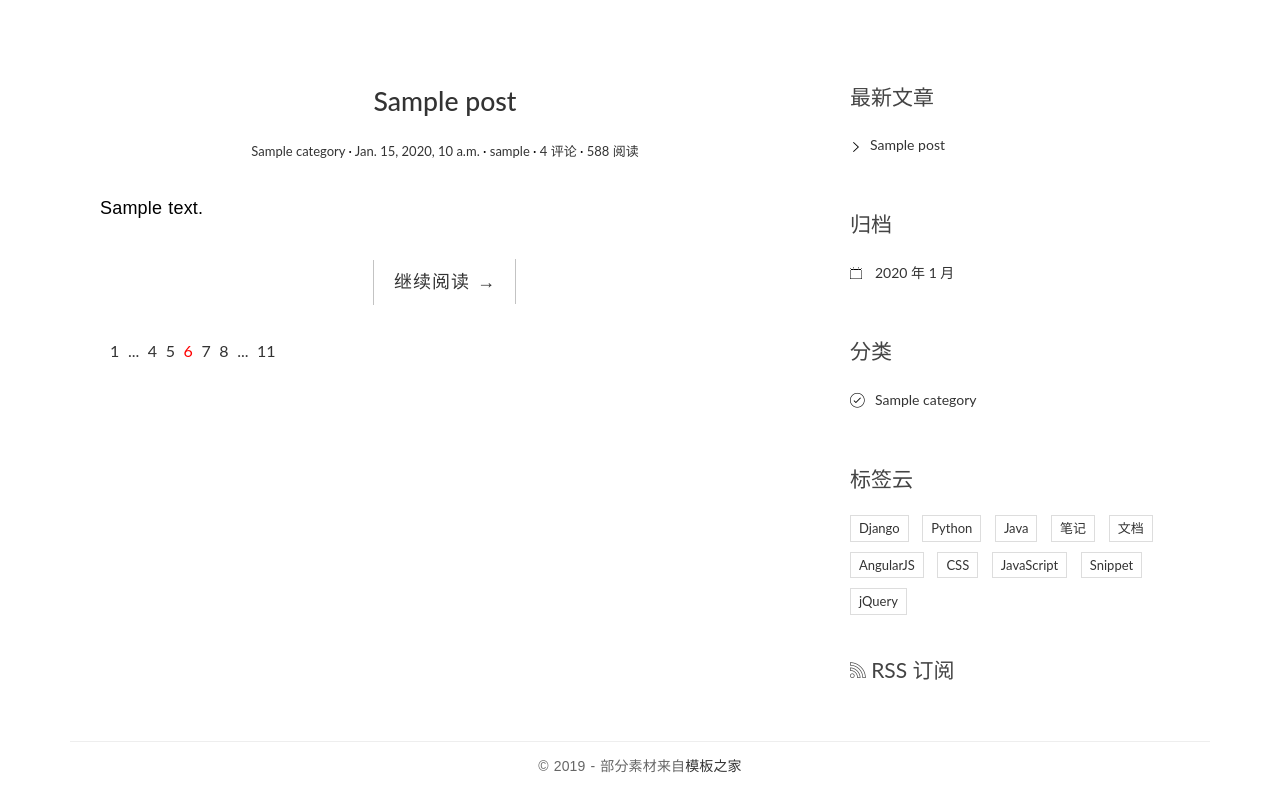
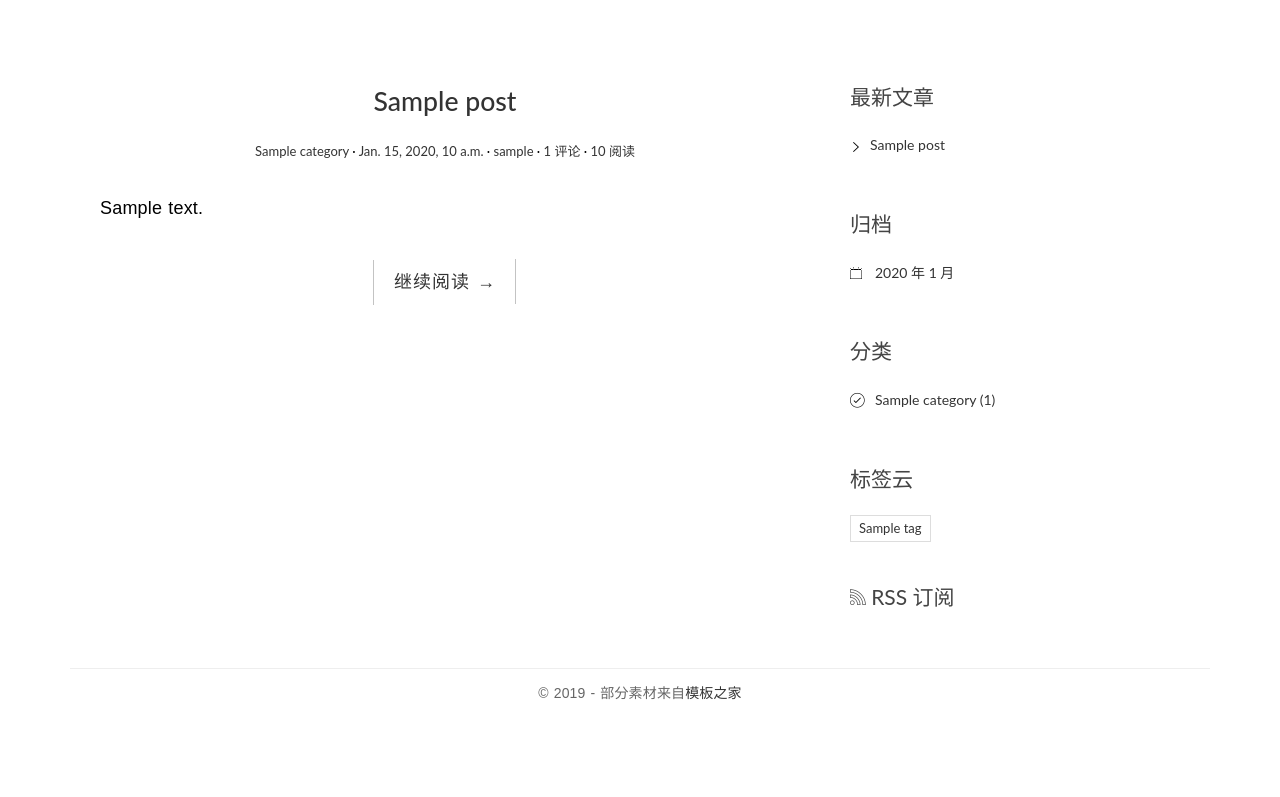
Before and after one commit to zxs1997/myblog, a Django app: page / in a window 1280 px wide. Shown: the part 91-888 px from the top of the page. After the commit the page ends 791 px from the top, so only its background shows below. Run offline with Django 3.2, Linux system fonts and the light colour scheme; tables that the repository leaves empty hold one stand-in row (values such as "Sample post").

Commit message:
完整了

```diff
--- a/blog/templatetags/blog_tags.py
+++ b/blog/templatetags/blog_tags.py
@@ -1,5 +1,6 @@
-from ..models import Post, Category
+from ..models import Post, Category, Tag
 from django import template
+from django.db.models.aggregates import Count
 
 register = template.Library()
 
@@ -16,5 +17,12 @@ def archives():
 
 @register.simple_tag
 def get_categories():
-    # 别忘了在顶部引入 Category 类
-    return Category.objects.all()
+    # 记得在顶部引入 count 函数
+    # Count 计算分类下的文章数，其接受的参数为需要计数的模型的名称
+    return Category.objects.annotate(num_posts=Count('post')).filter(num_posts__gt=0)
+
+
+@register.simple_tag
+def get_tags():
+    # 记得在顶部引入 Tag model
+    return Tag.objects.annotate(num_posts=Count('post')).filter(num_posts__gt=0)
--- a/blog/urls.py
+++ b/blog/urls.py
@@ -1,11 +1,15 @@
 from django.conf.urls import url
+from blog.feeds import AllPostsRssFeed
 
 from . import views
 
 app_name = 'blog'
 urlpatterns = [
-    url(r'^$', views.index, name='index'),
-    url(r'^post/(?P<pk>[0-9]+)/$', views.detail, name='detail'),
-    url(r'^archives/(?P<year>[0-9]{4})/(?P<month>[0-9]{1,2})/$', views.archives, name='archives'),
-    url(r'^category/(?P<pk>[0-9]+)/$', views.category, name='category'),
+    url(r'^$', views.IndexView.as_view(), name='index'),
+    url(r'^post/(?P<pk>[0-9]+)/$', views.PostDetailView.as_view(), name='detail'),
+    url(r'^archives/(?P<year>[0-9]{4})/(?P<month>[0-9]{1,2})/$', views.ArchivesView.as_view(), name='archives'),
+    url(r'^category/(?P<pk>[0-9]+)/$', views.CategoryView.as_view(), name='category'),
+    url(r'^tag/(?P<pk>[0-9]+)/$', views.TagView.as_view(), name='tag'),
+    url(r'^all/rss/$', AllPostsRssFeed(), name='rss'),
+    url(r'^search/$', views.search, name='search'),
 ]
--- a/blog/views.py
+++ b/blog/views.py
@@ -1,12 +1,26 @@
-from django.shortcuts import render
+import markdown
 
-from .models import Post, Category
+from django.views.generic import ListView, DetailView
+from .models import Post, Category, Tag
 from django.shortcuts import render, get_object_or_404
 from comments.forms import CommentForm
-import markdown
+from django.utils.text import slugify
+from markdown.extensions.toc import TocExtension
+from django.db.models import Q
 
 
 # Create your views here.
+def search(request):
+    q = request.GET.get('q')
+    error_msg = ''
+
+    if not q:
+        error_msg = "请输入关键词"
+        return render(request, 'blog/index.html', {'error_msg': error_msg})
+
+    post_list = Post.objects.filter(Q(title__icontains=q) | Q(body__icontains=q))
+    return render(request, 'blog/index.html', {'error_msg': error_msg,
+                                               'post_list': post_list})
 
 
 def index(request):
@@ -14,8 +28,148 @@ def index(request):
     return render(request, 'blog/index.html', context={'post_list': post_list})
 
 
+class IndexView(ListView):
+    model = Post
+    template_name = 'blog/index.html'
+    context_object_name = 'post_list'
+    paginate_by = 5
+
+    def get_context_data(self, **kwargs):
+        """
+        在视图函数中将模板变量传递给模板是通过给 render 函数的 context 参数传递一个字典实现的，
+        例如 render(request, 'blog/index.html', context={'post_list': post_list})，
+        这里传递了一个 {'post_list': post_list} 字典给模板。
+        在类视图中，这个需要传递的模板变量字典是通过 get_context_data 获得的，
+        所以我们复写该方法，以便我们能够自己再插入一些我们自定义的模板变量进去。
+        """
+
+        # 首先获得父类生成的传递给模板的字典。
+        context = super().get_context_data(**kwargs)
+
+        # 父类生成的字典中已有 paginator、page_obj、is_paginated 这三个模板变量，
+        # paginator 是 Paginator 的一个实例，
+        # page_obj 是 Page 的一个实例，
+        # is_paginated 是一个布尔变量，用于指示是否已分页。
+        # 例如如果规定每页 10 个数据，而本身只有 5 个数据，其实就用不着分页，此时 is_paginated=False。
+        # 关于什么是 Paginator，Page 类在 Django Pagination 简单分页：http://zmrenwu.com/post/34/ 中已有详细说明。
+        # 由于 context 是一个字典，所以调用 get 方法从中取出某个键对应的值。
+        paginator = context.get('paginator')
+        page = context.get('page_obj')
+        is_paginated = context.get('is_paginated')
+
+        # 调用自己写的 pagination_data 方法获得显示分页导航条需要的数据，见下方。
+        pagination_data = self.pagination_data(paginator, page, is_paginated)
+
+        # 将分页导航条的模板变量更新到 context 中，注意 pagination_data 方法返回的也是一个字典。
+        context.update(pagination_data)
+
+        # 将更新后的 context 返回，以便 ListView 使用这个字典中的模板变量去渲染模板。
+        # 注意此时 context 字典中已有了显示分页导航条所需的数据。
+        return context
+
+    def pagination_data(self, paginator, page, is_paginated):
+        if not is_paginated:
+            # 如果没有分页，则无需显示分页导航条，不用任何分页导航条的数据，因此返回一个空的字典
+            return {}
+
+        # 当前页左边连续的页码号，初始值为空
+        left = []
+
+        # 当前页右边连续的页码号，初始值为空
+        right = []
+
+        # 标示第 1 页页码后是否需要显示省略号
+        left_has_more = False
+
+        # 标示最后一页页码前是否需要显示省略号
+        right_has_more = False
+
+        # 标示是否需要显示第 1 页的页码号。
+        # 因为如果当前页左边的连续页码号中已经含有第 1 页的页码号，此时就无需再显示第 1 页的页码号，
+        # 其它情况下第一页的页码是始终需要显示的。
+        # 初始值为 False
+        first = False
+
+        # 标示是否需要显示最后一页的页码号。
+        # 需要此指示变量的理由和上面相同。
+        last = False
+
+        # 获得用户当前请求的页码号
+        page_number = page.number
+
+        # 获得分页后的总页数
+        total_pages = paginator.num_pages
+
+        # 获得整个分页页码列表，比如分了四页，那么就是 [1, 2, 3, 4]
+        page_range = paginator.page_range
+
+        if page_number == 1:
+            # 如果用户请求的是第一页的数据，那么当前页左边的不需要数据，因此 left=[]（已默认为空）。
+            # 此时只要获取当前页右边的连续页码号，
+            # 比如分页页码列表是 [1, 2, 3, 4]，那么获取的就是 right = [2, 3]。
+            # 注意这里只获取了当前页码后连续两个页码，你可以更改这个数字以获取更多页码。
+            right = page_range[page_number:page_number + 2]
+
+            # 如果最右边的页码号比最后一页的页码号减去 1 还要小，
+            # 说明最右边的页码号和最后一页的页码号之间还有其它页码，因此需要显示省略号，通过 right_has_more 来指示。
+            if right[-1] < total_pages - 1:
+                right_has_more = True
+
+            # 如果最右边的页码号比最后一页的页码号小，说明当前页右边的连续页码号中不包含最后一页的页码
+            # 所以需要显示最后一页的页码号，通过 last 来指示
+            if right[-1] < total_pages:
+                last = True
+
+        elif page_number == total_pages:
+            # 如果用户请求的是最后一页的数据，那么当前页右边就不需要数据，因此 right=[]（已默认为空），
+            # 此时只要获取当前页左边的连续页码号。
+            # 比如分页页码列表是 [1, 2, 3, 4]，那么获取的就是 left = [2, 3]
+            # 这里只获取了当前页码后连续两个页码，你可以更改这个数字以获取更多页码。
+            left = page_range[(page_number - 3) if (page_number - 3) > 0 else 0:page_number - 1]
+
+            # 如果最左边的页码号比第 2 页页码号还大，
+            # 说明最左边的页码号和第 1 页的页码号之间还有其它页码，因此需要显示省略号，通过 left_has_more 来指示。
+            if left[0] > 2:
+                left_has_more = True
+
+            # 如果最左边的页码号比第 1 页的页码号大，说明当前页左边的连续页码号中不包含第一页的页码，
+            # 所以需要显示第一页的页码号，通过 first 来指示
+            if left[0] > 1:
+                first = True
+        else:
+            # 用户请求的既不是最后一页，也不是第 1 页，则需要获取当前页左右两边的连续页码号，
+            # 这里只获取了当前页码前后连续两个页码，你可以更改这个数字以获取更多页码。
+            left = page_range[(page_number - 3) if (page_number - 3) > 0 else 0:page_number - 1]
+            right = page_range[page_number:page_number + 2]
+
+            # 是否需要显示最后一页和最后一页前的省略号
+            if right[-1] < total_pages - 1:
+                right_has_more = True
+            if right[-1] < total_pages:
+                last = True
+
+            # 是否需要显示第 1 页和第 1 页后的省略号
+            if left[0] > 2:
+                left_has_more = True
+            if left[0] > 1:
+                first = True
+
+        data = {
+            'left': left,
+            'right': right,
+            'left_has_more': left_has_more,
+            'right_has_more': right_has_more,
+            'first': first,
+            'last': last,
+        }
+
+        return data
+
+
 def detail(request, pk):
     post = get_object_or_404(Post, pk=pk)
+    # 阅读量 +1
+    post.increase_views()
     post.body = markdown.markdown(post.body,
                                   extensions=[
                                       'markdown.extensions.extra',
@@ -35,11 +189,69 @@ def detail(request, pk):
     return render(request, 'blog/detail.html', context=context)
 
 
-def archives(request, year, month):
-    post_list = Post.objects.filter(created_time__year=year,
-                                    created_time__month=month
-                                    ).order_by('-created_time')
-    return render(request, 'blog/index.html', context={'post_list': post_list})
+# 记得在顶部导入 DetailView
+class PostDetailView(DetailView):
+    # 这些属性的含义和 ListView 是一样的
+    model = Post
+    template_name = 'blog/detail.html'
+    context_object_name = 'post'
+
+    def get(self, request, *args, **kwargs):
+        # 覆写 get 方法的目的是因为每当文章被访问一次，就得将文章阅读量 +1
+        # get 方法返回的是一个 HttpResponse 实例
+        # 之所以需要先调用父类的 get 方法，是因为只有当 get 方法被调用后，
+        # 才有 self.object 属性，其值为 Post 模型实例，即被访问的文章 post
+        response = super(PostDetailView, self).get(request, *args, **kwargs)
+
+        # 将文章阅读量 +1
+        # 注意 self.object 的值就是被访问的文章 post
+        self.object.increase_views()
+
+        # 视图必须返回一个 HttpResponse 对象
+        return response
+
+    def get_object(self, queryset=None):
+        # 覆写 get_object 方法的目的是因为需要对 post 的 body 值进行渲染
+        post = super(PostDetailView, self).get_object(queryset=None)
+        md = markdown.Markdown(extensions=[
+            'markdown.extensions.extra',
+            'markdown.extensions.codehilite',
+            'markdown.extensions.toc',
+        ])
+        post.body = md.convert(post.body)
+        post.toc = md.toc
+        return post
+
+    def get_context_data(self, **kwargs):
+        # 覆写 get_context_data 的目的是因为除了将 post 传递给模板外（DetailView 已经帮我们完成），
+        # 还要把评论表单、post 下的评论列表传递给模板。
+        context = super(PostDetailView, self).get_context_data(**kwargs)
+        form = CommentForm()
+        comment_list = self.object.comment_set.all()
+        context.update({
+            'form': form,
+            'comment_list': comment_list
+        })
+        return context
+
+    def archives(request, year, month):
+        post_list = Post.objects.filter(created_time__year=year,
+                                        created_time__month=month
+                                        ).order_by('-created_time')
+        return render(request, 'blog/index.html', context={'post_list': post_list})
+
+
+class ArchivesView(ListView):
+    model = Post
+    template_name = 'blog/index.html'
+    context_object_name = 'post_list'
+
+    def get_queryset(self):
+        year = self.kwargs.get('year')
+        month = self.kwargs.get('month')
+        return super(ArchivesView, self).get_queryset().filter(created_time__year=year,
+                                                               created_time__month=month
+                                                               )
 
 
 def category(request, pk):
@@ -47,3 +259,23 @@ def category(request, pk):
     cate = get_object_or_404(Category, pk=pk)
     post_list = Post.objects.filter(category=cate).order_by('-created_time')
     return render(request, 'blog/index.html', context={'post_list': post_list})
+
+
+class CategoryView(IndexView):
+    model = Post
+    template_name = 'blog/index.html'
+    context_object_name = 'post_list'
+
+    def get_queryset(self):
+        cate = get_object_or_404(Category, pk=self.kwargs.get('pk'))
+        return super(CategoryView, self).get_queryset().filter(category=cate)
+
+
+class TagView(ListView):
+    model = Post
+    template_name = 'blog/index.html'
+    context_object_name = 'post_list'
+
+    def get_queryset(self):
+        tag = get_object_or_404(Tag, pk=self.kwargs.get('pk'))
+        return super(TagView, self).get_queryset().filter(tags=tag)
--- a/templates/base.html
+++ b/templates/base.html
@@ -54,17 +54,17 @@
                     <div class="collapse navbar-collapse" id="bs-example-navbar-collapse-1">
                         <ul class="nav navbar-nav navbar-right">
                             <li class="cl-effect-11"><a href="{% url 'blog:index' %}" data-hover="首页">首页</a></li>
-                            <li class="cl-effect-11"><a href="full-width.html" data-hover="博客">博客</a></li>
-                            <li class="cl-effect-11"><a href="about.html" data-hover="关于">关于</a></li>
-                            <li class="cl-effect-11"><a href="contact.html" data-hover="联系">联系</a></li>
+                            <li class="cl-effect-11"><a href="#" data-hover="博客">博客</a></li>
+                            <li class="cl-effect-11"><a href="#" data-hover="关于">关于</a></li>
+                            <li class="cl-effect-11"><a href="#" data-hover="联系">联系</a></li>
                         </ul>
                     </div><!-- /.navbar-collapse -->
                 </nav>
                 <div id="header-search-box">
                     <a id="search-menu" href="#"><span id="search-icon" class="ion-ios-search-strong"></span></a>
                     <div id="search-form" class="search-form">
-                        <form role="search" method="get" id="searchform" action="#">
-                            <input type="search" placeholder="搜索" required>
+                        <form role="search" method="get" id="searchform" action="{% url 'blog:search' %}">
+                            <input type="search" name="q" placeholder="搜索" required>
                             <button type="submit"><span class="ion-ios-search-strong"></span></button>
                         </form>
                     </div>
@@ -119,7 +119,9 @@
                     <ul>
                         {% for category in category_list %}
                             <li>
-                                <a href="{% url 'blog:category' category.pk %}">{{ category.name }}</a>
+                                <a href="{% url 'blog:category' category.pk %}">{{ category.name }}
+                                    <span class="post-count">({{ category.num_posts }})</span>
+                                </a>
                             </li>
                         {% empty %}
                             暂无分类！
@@ -129,41 +131,21 @@
 
                 <div class="widget widget-tag-cloud">
                     <h3 class="widget-title">标签云</h3>
+                    {% get_tags as tag_list %}
                     <ul>
-                        <li>
-                            <a href="#">Django</a>
-                        </li>
-                        <li>
-                            <a href="#">Python</a>
-                        </li>
-                        <li>
-                            <a href="#">Java</a>
-                        </li>
-                        <li>
-                            <a href="#">笔记</a>
-                        </li>
-                        <li>
-                            <a href="#">文档</a>
-                        </li>
-                        <li>
-                            <a href="#">AngularJS</a>
-                        </li>
-                        <li>
-                            <a href="#">CSS</a>
-                        </li>
-                        <li>
-                            <a href="#">JavaScript</a>
-                        </li>
-                        <li>
-                            <a href="#">Snippet</a>
-                        </li>
-                        <li>
-                            <a href="#">jQuery</a>
-                        </li>
+                        {% for tag in tag_list %}
+                            <li>
+                                <a href="{% url 'blog:tag' tag.pk %}">{{ tag.name }}</a>
+                            </li>
+                        {% empty %}
+                            暂无标签！
+                        {% endfor %}
                     </ul>
                 </div>
                 <div class="rss">
-                    <a href=""><span class="ion-social-rss-outline"></span> RSS 订阅</a>
+                    <div class="rss">
+                        <a href="{% url 'blog:rss' %}"><span class="ion-social-rss-outline"></span> RSS 订阅</a>
+                    </div>
                 </div>
             </aside>
         </div>
@@ -187,9 +169,9 @@
     <nav>
         <ul>
             <li><a href="{% url 'blog:index' %}">首页</a></li>
-            <li><a href="full-width.html">博客</a></li>
-            <li><a href="about.html">关于</a></li>
-            <li><a href="contact.html">联系</a></li>
+            <li><a href="#">博客</a></li>
+            <li><a href="#">关于</a></li>
+            <li><a href="#">联系</a></li>
         </ul>
     </nav>
 </div>
--- a/templates/blog/index.html
+++ b/templates/blog/index.html
@@ -1,6 +1,10 @@
 {% extends 'base.html' %}
 
 {% block main %}
+    {% if error_msg %}
+        <p>{{ error_msg }}</p>
+    {% endif %}
+
     {% for post in post_list %}
         <article class="post post-{{ post.pk }}">
             <header class="entry-header">
@@ -12,8 +16,8 @@
                     <span class="post-date"><a href="#"><time class="entry-date"
                                                               datetime="{{ post.created_time }}">{{ post.created_time }}</time></a></span>
                     <span class="post-author"><a href="#">{{ post.author }}</a></span>
-                    <span class="comments-link"><a href="#">4 评论</a></span>
-                    <span class="views-count"><a href="#">588 阅读</a></span>
+                    <span class="comments-link"><a href="#">{{ post.comment_set.count }} 评论</a></span>
+                    <span class="views-count"><a href="{{ post.get_absolute_url }}">{{ post.views }} 阅读</a></span>
                 </div>
             </header>
             <div class="entry-content clearfix">
@@ -30,24 +34,33 @@
     {% endfor %}
 
 
-    <!-- 简单分页效果
-    <div class="pagination-simple">
-        <a href="#">上一页</a>
-        <span class="current">第 6 页 / 共 11 页</span>
-        <a href="#">下一页</a>
-    </div>
-    -->
-    <div class="pagination">
-        <ul>
-            <li><a href="">1</a></li>
-            <li><a href="">...</a></li>
-            <li><a href="">4</a></li>
-            <li><a href="">5</a></li>
-            <li class="current"><a href="">6</a></li>
-            <li><a href="">7</a></li>
-            <li><a href="">8</a></li>
-            <li><a href="">...</a></li>
-            <li><a href="">11</a></li>
-        </ul>
-    </div>
+    {% if is_paginated %}
+        <div class="pagination">
+            <ul>
+                {% if first %}
+                    <li><a href="?page=1">1</a></li>
+                {% endif %}
+                {% if left %}
+                    {% if left_has_more %}
+                        <li><span>...</span></li>
+                    {% endif %}
+                    {% for i in left %}
+                        <li><a href="?page={{ i }}">{{ i }}</a></li>
+                    {% endfor %}
+                {% endif %}
+                <li class="current"><a href="?page={{ page_obj.number }}">{{ page_obj.number }}</a></li>
+                {% if right %}
+                    {% for i in right %}
+                        <li><a href="?page={{ i }}">{{ i }}</a></li>
+                    {% endfor %}
+                    {% if right_has_more %}
+                        <li><span>...</span></li>
+                    {% endif %}
+                {% endif %}
+                {% if last %}
+                    <li><a href="?page={{ paginator.num_pages }}">{{ paginator.num_pages }}</a></li>
+                {% endif %}
+            </ul>
+        </div>
+    {% endif %}
 {% endblock main %}
```
Also changed, not shown: blog/feeds.py (added, +26 -0 lines), blog/models.py (+7 -0 lines), requirements.txt (+6 -2 lines), templates/blog/detail.html (+10 -18 lines), blog/migrations/0002_auto_20190801_2134.py (added), blogproject/settings.py (line endings or trailing spaces).
